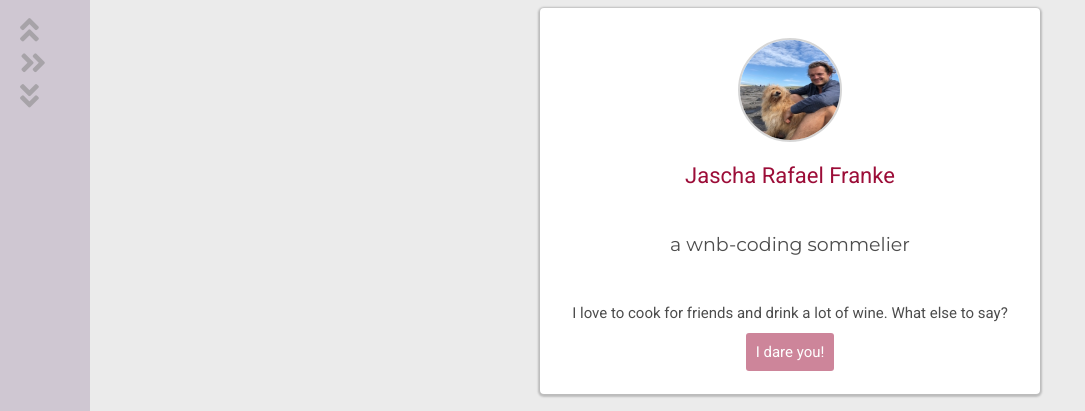
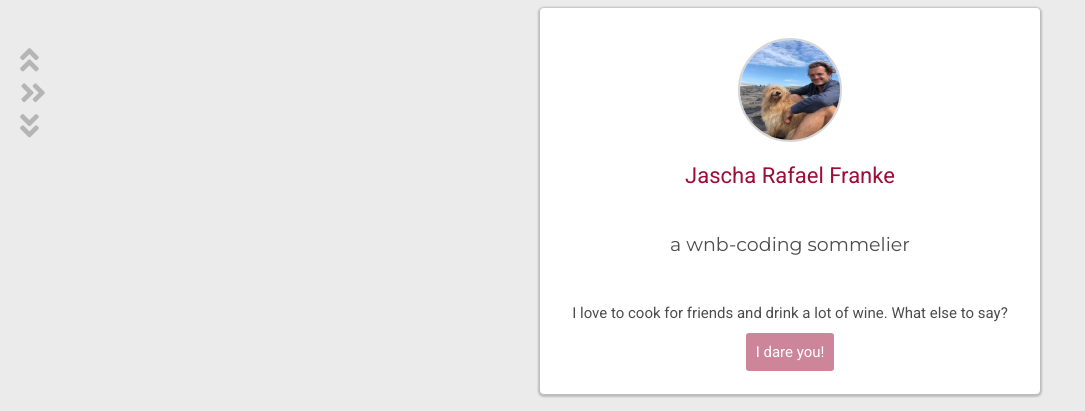
Before and after one commit to JayJay2018/profile, a plain HTML site: page index.html in a window 1280 px wide. Shown: the top 411 px of the page, without its empty margins (0-1085 px from the left). Drawn offline with Linux system fonts and the light colour scheme.

Commit message:
side bar changes

```diff
--- a/style.css
+++ b/style.css
@@ -114,16 +114,14 @@ a:hover {
   position: fixed;
   width: 90px;
   left: 0;
-  top: 0;
-  bottom: 0;
+  top: 30px;
+  bottom: 0
+  background-color: #CFC7D2;
 }
 #page-content {
   margin-left: 300px;
 }
 
-#sidebar {
-  background-color: #CFC7D2;
-}
 /*responsive design*/
 
 @media (max-width: 960px) {
```
